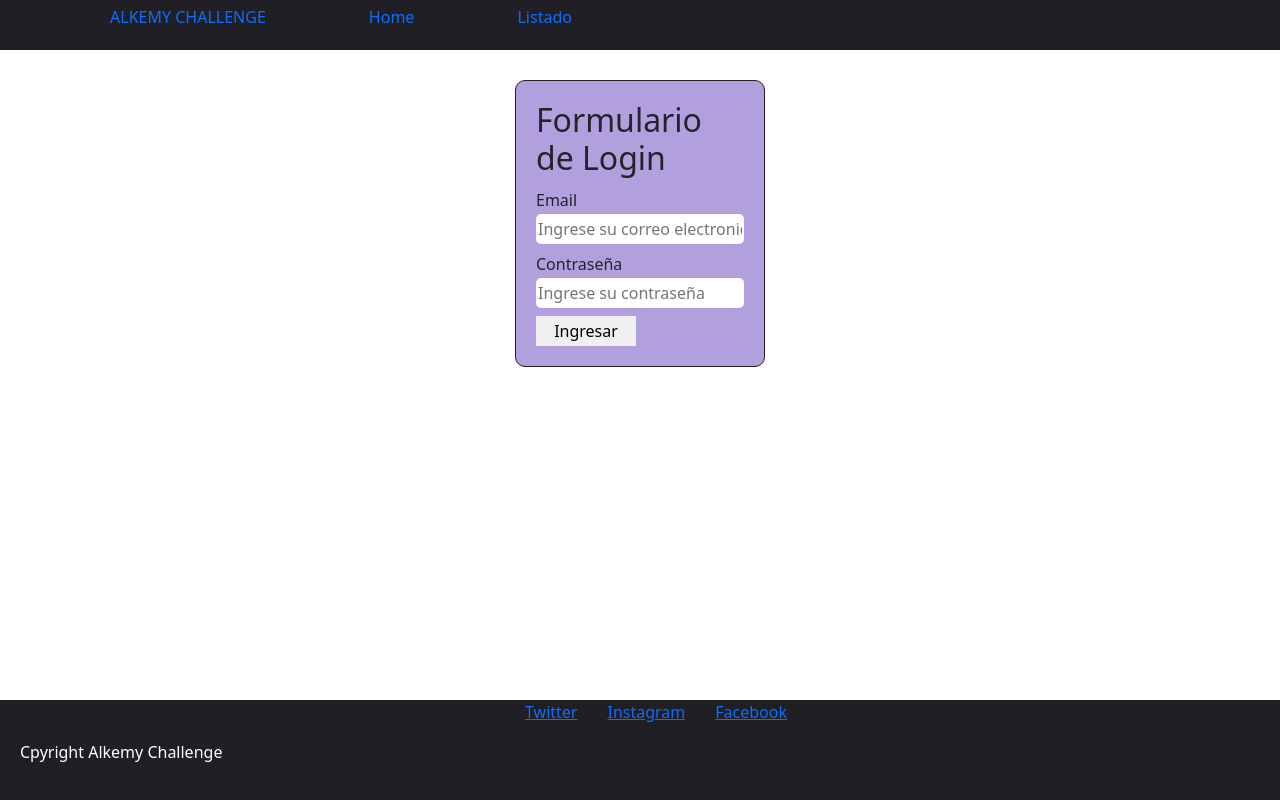
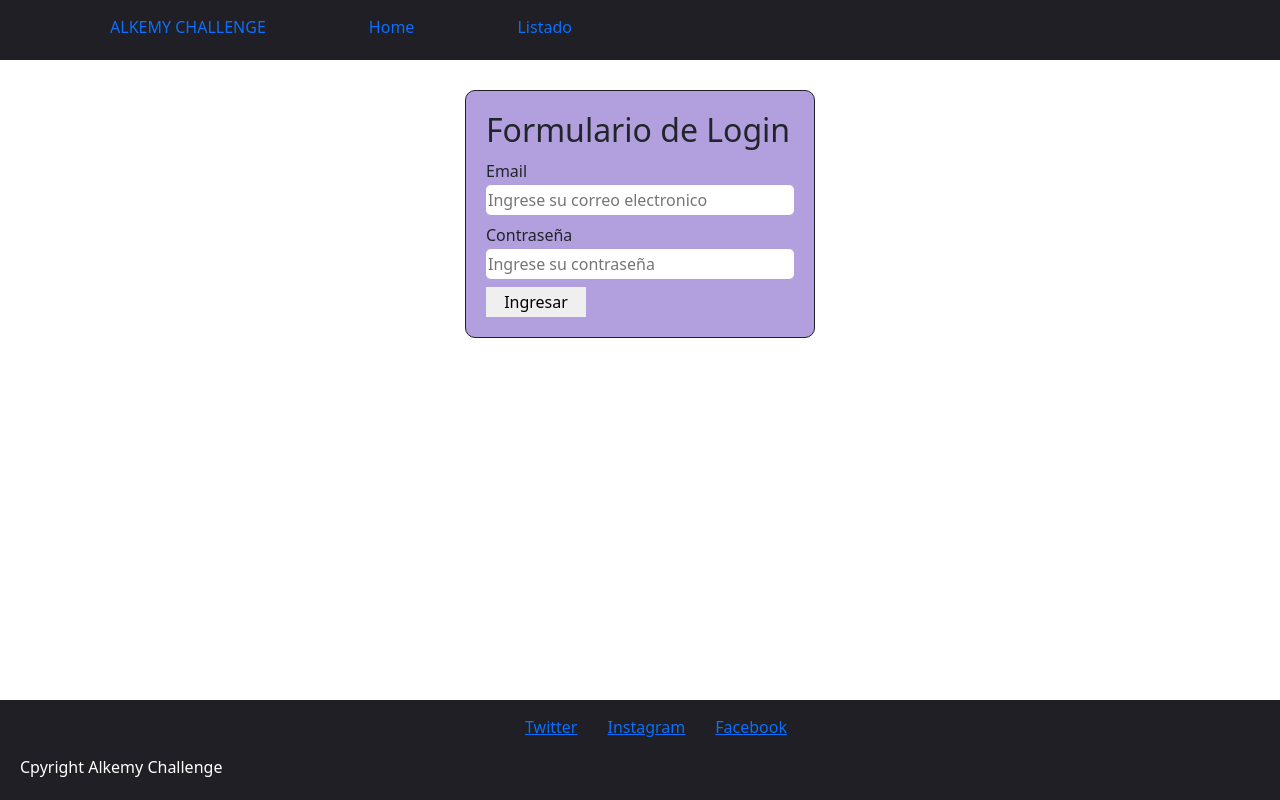
Before and after one commit to santiagozibecchi/Alkemy-challenge, a React (Create React App) app: page / in a window 1280 px wide. Built offline with nearby package versions, Linux system fonts and the light colour scheme.

Commit message:
modificando estilos

```diff
--- a/src/css/Footer.module.css
+++ b/src/css/Footer.module.css
@@ -8,6 +8,7 @@
 }
 
 ul {
+   margin-top: 15px;
    display: flex;
    justify-content: center;
    gap: 30px;
--- a/src/css/Header.module.css
+++ b/src/css/Header.module.css
@@ -20,6 +20,7 @@
    flex-direction: row;
    justify-content: space-evenly;
    align-items: center;
+   margin-top: 10px;
 }
 .navbar ul li {
    list-style-type: none;
--- a/src/css/Login.module.css
+++ b/src/css/Login.module.css
@@ -1,6 +1,6 @@
 .loginContainer {
    background-color: rgb(178, 159, 222);
-   width: 250px;
+   width: 350px;
    padding: 20px;
    border: 1px solid rgb(31, 31, 37);
    border-radius: 10px;
@@ -33,11 +33,7 @@ input {
 
 button {
    width: 100px;
-   flex-direction: flex-end;
-   margin: 0 auto;
-   margin-top: 10px;
    height: 30px;
-   border-radius: 5px;
    border: none;
 }
 
```
